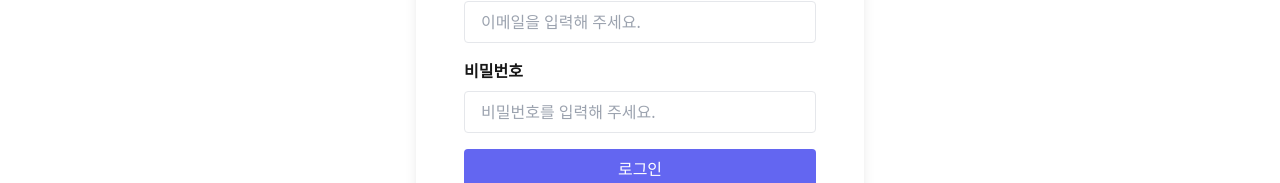
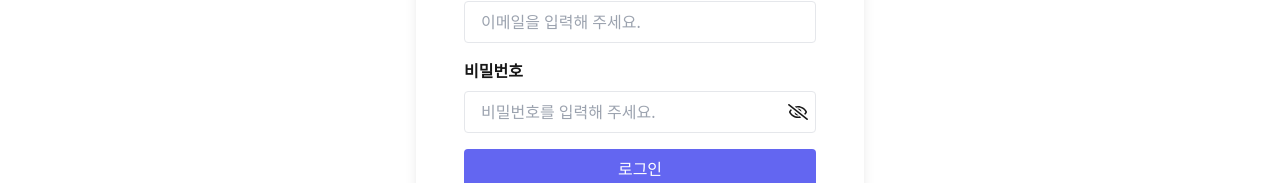
Before and after one commit to jyeoney/FrontEnd, a Next.js app: page /signin in a window 1280 px wide. Shown: the part 271-454 px from the top of the page. Built offline with nearby package versions, Linux system fonts and the light colour scheme; no server answers.

Commit message:
feat: 비밀번호 보기/숨기기 토글 기능 구현

```diff
--- a/src/components/signin/SignInForm.tsx
+++ b/src/components/signin/SignInForm.tsx
@@ -3,6 +3,7 @@ import axios from 'axios';
 import { useRouter } from 'next/navigation';
 import { FormEvent, useState } from 'react';
 import { SiNaver } from 'react-icons/si';
+import { FaRegEye, FaRegEyeSlash } from 'react-icons/fa';
 import { RiKakaoTalkFill } from 'react-icons/ri';
 
 const SingInPage = () => {
@@ -10,8 +11,13 @@ const SingInPage = () => {
   const [password, setPassword] = useState('');
 
   const [error, setError] = useState('');
+  const [passwordVisible, setPasswordVisible] = useState(false);
 
   const router = useRouter();
+
+  const togglePasswordVisibility = () => {
+    setPasswordVisible(!passwordVisible);
+  };
 
   const handleSignInSubmit = async (e: FormEvent<HTMLFormElement>) => {
     try {
@@ -88,14 +94,27 @@ const SingInPage = () => {
           <label htmlFor="password" className="block mb-2 font-semibold">
             비밀번호
           </label>
+          <div className="relative">
             <input
               id="password"
-            type="password"
+              type={passwordVisible ? 'text' : 'password'}
               value={password}
               onChange={e => setPassword(e.target.value)}
               placeholder="비밀번호를 입력해 주세요."
               className="w-full px-4 py-2 rounded border bg-white focus:outline-indigo-500"
             />
+            <button
+              type="button"
+              onClick={togglePasswordVisibility}
+              className="absolute right-2 top-1/2 transform -translate-y-1/2"
+            >
+              {passwordVisible ? (
+                <FaRegEye size={20} />
+              ) : (
+                <FaRegEyeSlash size={20} />
+              )}
+            </button>
+          </div>
         </div>
         {error && <p className="text-red-500 mt-2">{error}</p>}
         <button
```
Lines whose indentation alone changed are shown as unchanged.
